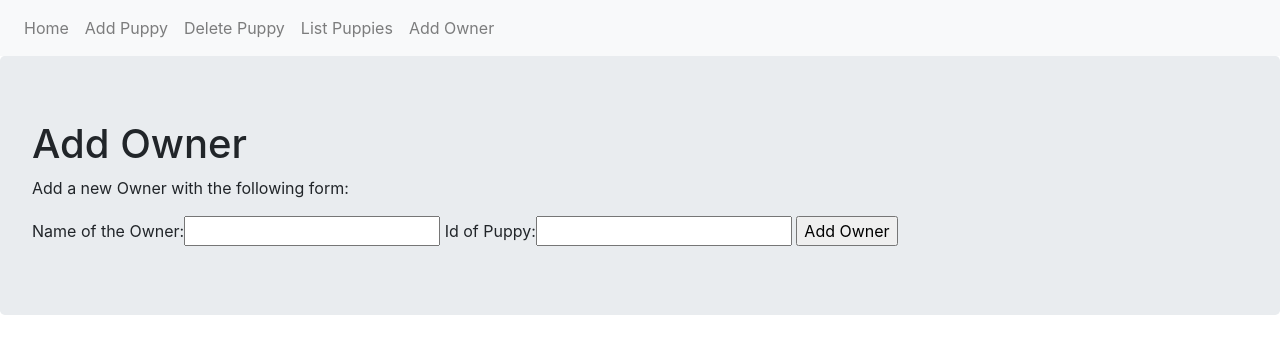
After one commit to jonathankumar10/Puppy-Adoption, a Flask app: page /add_owner in a window 1280 px wide. The commit adds this page. Shown: the top 354 px of the page. Run offline with Flask 2, Linux system fonts and the light colour scheme; some libraries are stand-ins or nearby versions.

Commit message:
Added new pages

```diff
--- a/app.py
+++ b/app.py
@@ -1,6 +1,6 @@
 import os
 from flask import Flask, session, url_for, redirect, render_template
-from forms import AddForm, DelForm
+from forms import AddForm, DelForm, AddOwnerForm
 from flask_sqlalchemy import SQLAlchemy
 from flask_migrate import Migrate
 
@@ -33,14 +33,25 @@ class Puppy(db.Model):
         self.name = name
 
     def __repr__(self):
-        return f"Puppy name : {self.name}"
+        if self.owner:
+            return f"Puppy name: {self.name} has Owner: {self.owner.name}"
+        else:
+            return f"Puppy name: {self.name} has no owner yet!"
+
 
 class Owner(db.Model):
 
     __tablename__ = 'owners'
     id = db.Column(db.Integer, primary_key = True)
     name = db.Column(db.Text)
+    puppy_id = db.Column(db.Integer, db.ForeignKey('puppies.id'))
 
+    def __init__(self, name,puppy_id):
+        self.name = name
+        self.puppy_id = puppy_id
+
+    def __repr__(self):
+        return f'Owner Name:{self.name}'
 
 ###########################################################
 ################## VIEWS #################################
@@ -88,5 +99,22 @@ def del_pup():
 
     return render_template('delete.html', form = form)
 
+@app.route('/add_owner', methods= ['GET','POST'])
+def add_owner():
+    form = AddOwnerForm()
+
+    if form.validate_on_submit():
+
+        name = form.name.data
+        pup_id = form.pup_id.data
+
+        new_owner = Owner(name, pup_id)
+        db.session.add(new_owner)
+        db.session.commit()
+
+        return redirect(url_for('list_pup'))
+
+    return render_template('add_owner.html', form = form)
+
 if __name__ == '__main__':
     app.run(debug=True)
--- a/forms.py
+++ b/forms.py
@@ -11,3 +11,9 @@ class DelForm(FlaskForm):
 
     id = IntegerField('Id of Puppy to remove: ')
     submit = SubmitField('Remove Puppy')
+
+class AddOwnerForm(FlaskForm):
+
+    name = StringField('Name of the Owner: ')
+    pup_id = IntegerField('Id of Puppy: ')
+    submit = SubmitField('Add Owner')
--- /dev/null
+++ b/templates/add_owner.html
@@ -0,0 +1,14 @@
+{% extends "base.html" %}
+
+{% block content %}
+<div class="jumbotron">
+    <h1>Add Owner</h1>
+    <p>Add a new Owner with the following form:</p>
+    <form method="POST">
+        {{form.hidden_tag()}}
+        {{form.name.label}}{{form.name()}}
+        {{form.pup_id.label}}{{form.pup_id()}}
+        {{form.submit()}}
+    </form>
+</div>
+{% endblock %}
--- a/templates/base.html
+++ b/templates/base.html
@@ -26,6 +26,7 @@
             <a class="nav-item nav-link" href="{{url_for('add_pup')}}">Add Puppy</a>
             <a class="nav-item nav-link" href="{{url_for('del_pup')}}">Delete Puppy</a>
             <a class="nav-item nav-link" href="{{url_for('list_pup')}}">List Puppies</a>
+            <a class="nav-item nav-link" href="{{url_for('add_owner')}}">Add Owner</a>
         </div>
     </nav>
 
```
Also changed, not shown: migrations/versions/5ec2d90fb79e_updated_owners.py (added, +34 -0 lines), data.sqlite.
